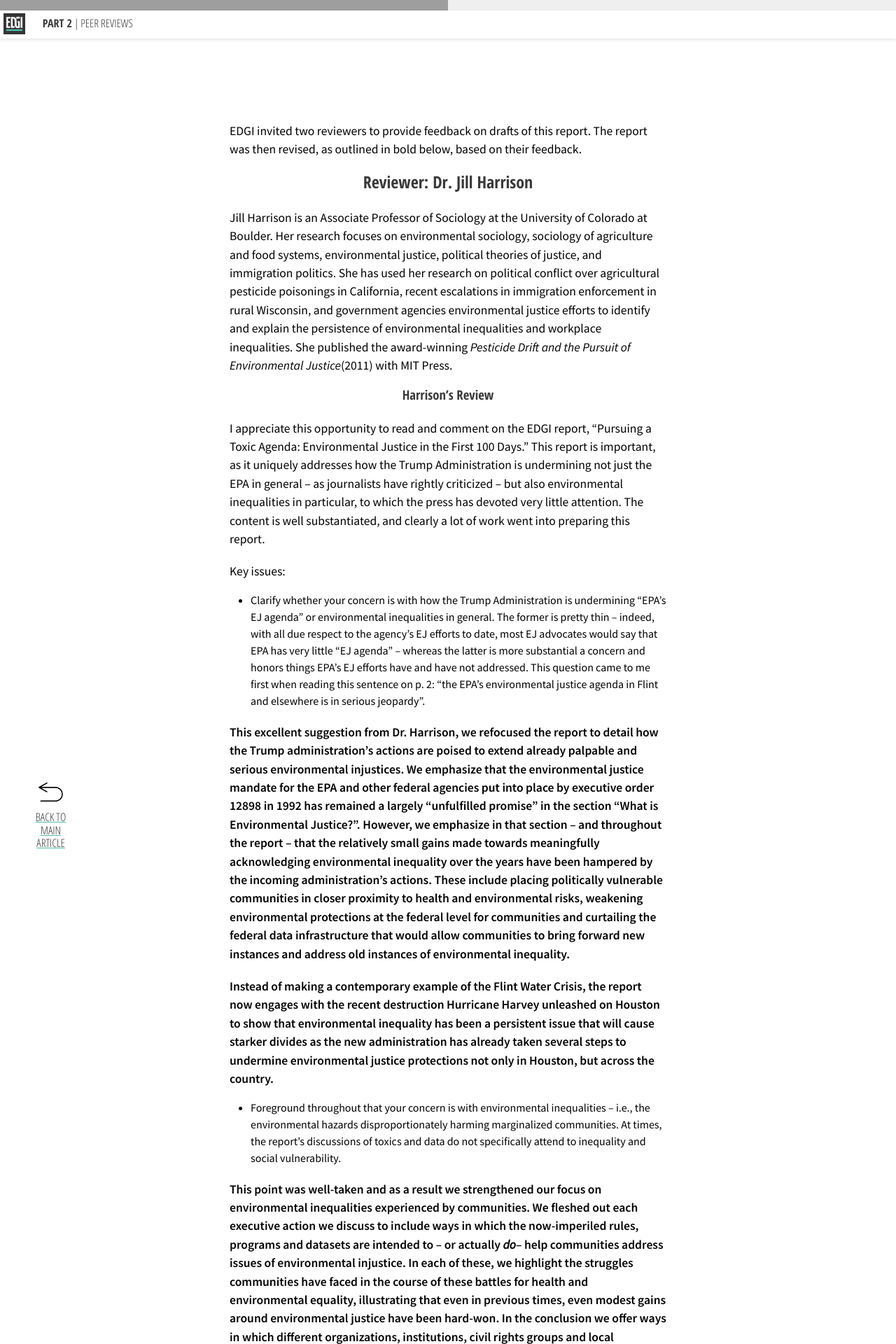
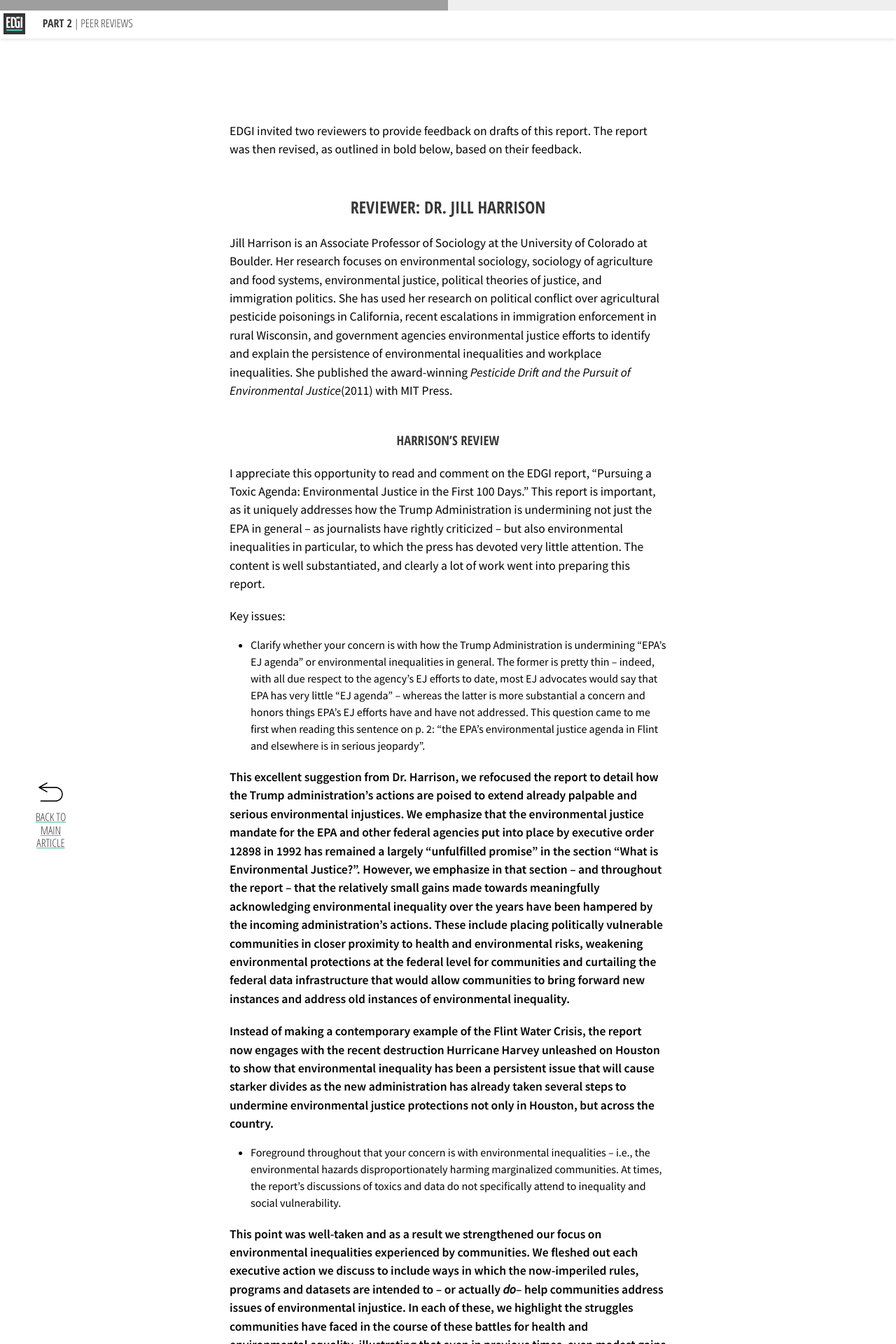
Before and after one commit to edgi-govdata-archiving/100days, a Jekyll site: the page built from pursuing-toxic-agenda-peer-reviews.html, in a window 1280 px wide. Shown: the part 885-2805 px from the top of the page at 70% size. Built offline with Jekyll 4.4.1, drawn with Linux system fonts in a browser that asks for light colours; nearby versions of some CDN libraries; grey boxes are pictures that could not be loaded.

Commit message:
#86 improve spacing aroung headings

```diff
--- a/assets/post.css
+++ b/assets/post.css
@@ -159,7 +159,7 @@ h1, h2, h3, h4, h5, h6, cite {
   padding-top: 2em;
 }
 .article h2, .article h3 {
-  text-transform: capitalize;
+  padding-top: 1.5em;
 }
 .table-title {
   padding-bottom: 15px;
@@ -244,11 +244,11 @@ pre > code {
 /**
  * Clearfix
  */
-.wrapper:after, .footer-col-wrapper:after {
+/*.wrapper:after, .footer-col-wrapper:after {
   content: "";
   display: table;
   clear: both;
-}
+}*/
 
 /**
  * Site header
@@ -319,7 +319,7 @@ ol ol ol > li {
 }
 header {
   width: 100vw;
-  min-height: 800px;
+  min-height: 500px;
   max-height: 900px;
   height: 100vh;
   position: relative;
@@ -386,7 +386,7 @@ header {
   background-size: cover;
   background-repeat: no-repeat;
 }
-#bg2a {
+/*#bg2a {
   box-sizing: content-box;
   position: relative;
   display: inline;
@@ -494,7 +494,7 @@ header {
   background-size: contain;
   background-repeat: no-repeat;
   bottom: 2vh;
-}
+}*/
 p > mark {
   background-color: #fbede2;
 }
```
